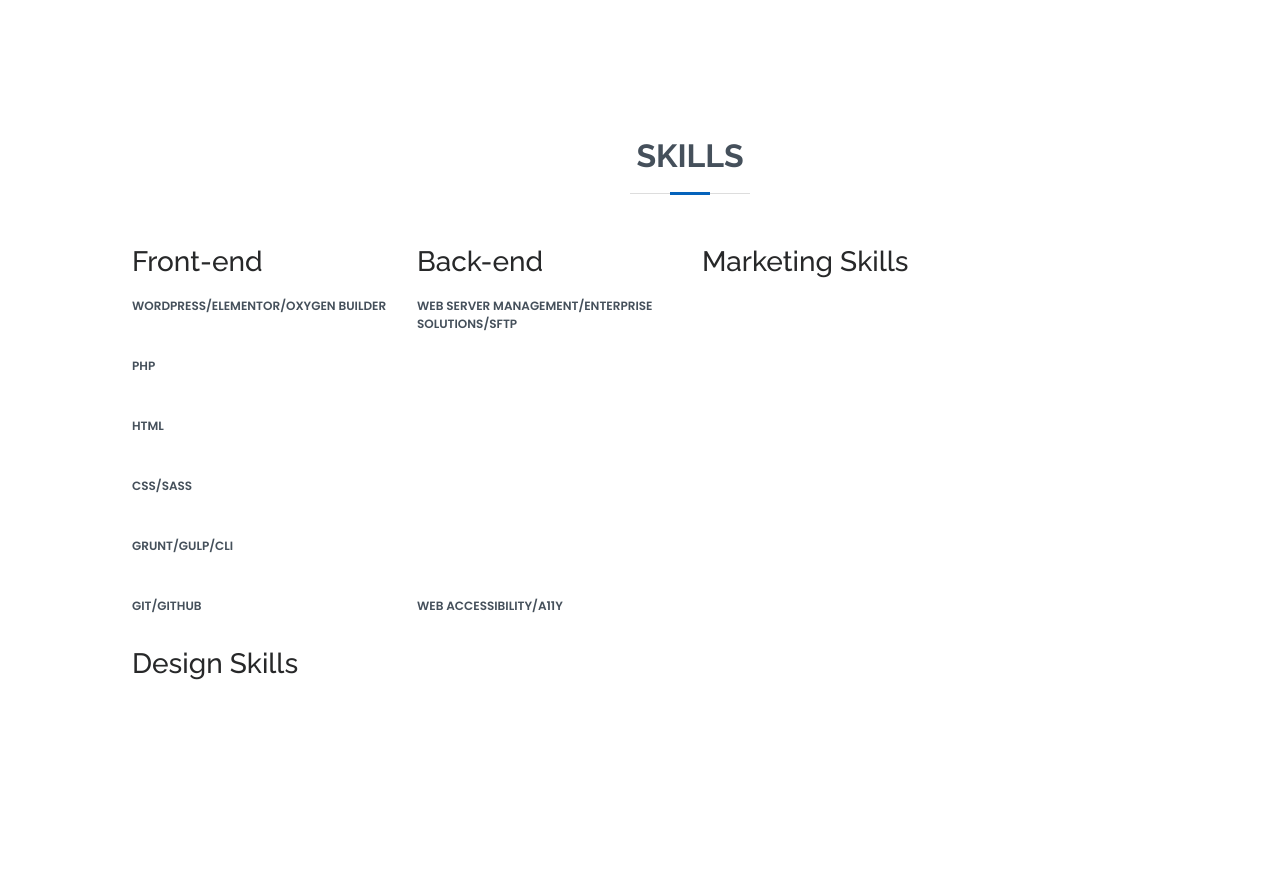
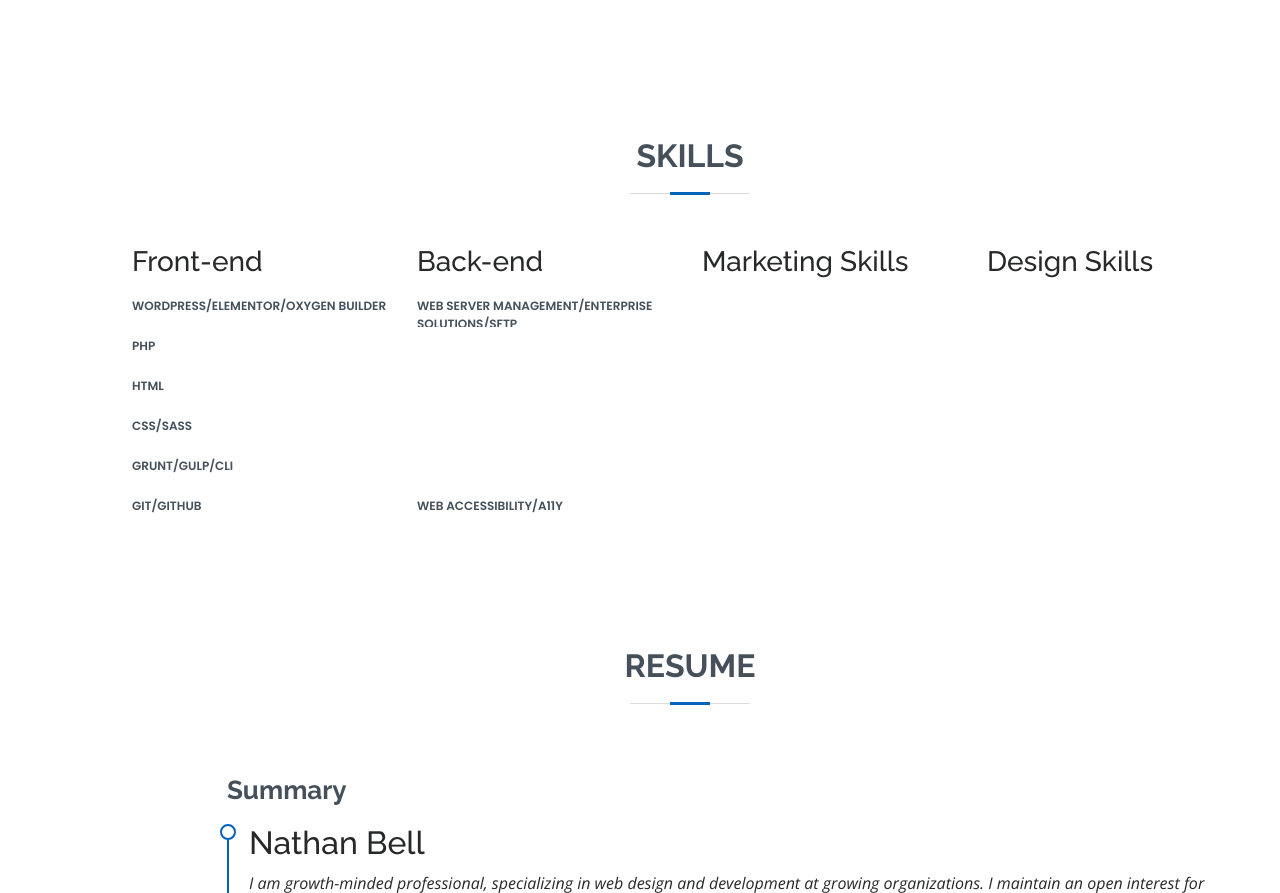
Before and after one commit to bellatl/westatlantaweb.com, a PHP site: page / in a window 1280 px wide. Shown: the part 1283-2176 px from the top of the page. Run offline with PHP 8.4, Linux system fonts and the light colour scheme.

Commit message:
090523_3

```diff
--- a/assets/css/style.css
+++ b/assets/css/style.css
@@ -489,7 +489,7 @@ section {
 # Akills
 --------------------------------------------------------------*/
 .skills .progress {
-  height: 60px;
+  height: 40px;
   display: block;
   background: none;
   border-radius: 0;
--- a/index.html
+++ b/index.html
@@ -11,7 +11,7 @@
   j=d.createElement(s),dl=l!='dataLayer'?'&l='+l:'';j.async=true;j.src=
   'https://www.googletagmanager.com/gtm.js?id='+i+dl;f.parentNode.insertBefore(j,f);
   })(window,document,'script','dataLayer','GTM-NFL4HBW');</script>
-  <link href="https://ik.imagekit.io/8b7adhsrj/favicon_MfcCuUxGZ.png?ik-sdk-version=javascript-1.4.3&updatedAt=1669261324675" rel="icon">
+  <link href="https://ik.imagekit.io/8b7adhsrj/bell_DLr2yQdaPa.png?updatedAt=1693967807885" rel="icon">
   <link href="assets/img/apple-touch-icon.png" rel="apple-touch-icon">
   <link href="https://fonts.googleapis.com/css?family=Open+Sans:300,300i,400,400i,600,600i,700,700i|Raleway:300,300i,400,400i,500,500i,600,600i,700,700i|Poppins:300,300i,400,400i,500,500i,600,600i,700,700i" rel="stylesheet">
   <link href="assets/vendor/aos/aos.css" rel="stylesheet">
@@ -229,7 +229,7 @@
 
           </div>
 
-          <div class="col-lg-6">
+          <div class="col-lg-3">
             <h3>Marketing Skills</h3>
             <div class="progress">
               <span class="skill"></span>
@@ -602,7 +602,7 @@
                 <svg width="100" height="100" viewBox="0 0 600 600" xmlns="http://www.w3.org/2000/svg">
                   <path stroke="none" stroke-width="0" fill="#f5f5f5" d="M300,521.0016835830174C376.1290562159157,517.8887921683347,466.0731472004068,529.7835943286574,510.70327084640275,468.03025145048787C554.3714126377745,407.6079735673963,508.03601936045806,328.9844924480964,491.2728898941984,256.3432110539036C474.5976632858925,184.082847569629,479.9380746630129,96.60480741107993,416.23090153303,58.64404602377083C348.86323505073057,18.502131276798302,261.93793281208167,40.57373210992963,193.5410806939664,78.93577620505333C130.42746243093433,114.334589627462,98.30271207620316,179.96522072025542,76.75703585869454,249.04625023123273C51.97151888228291,328.5150500222984,13.704378332031375,421.85034740162234,66.52175969318436,486.19268352777647C119.04800174914682,550.1803526380478,217.28368757567262,524.383925680826,300,521.0016835830174"></path>
                 </svg>
-                <i class="bx bxl-dev-to></i>
+                <i class="bx bxl-dev-to"></i>
               </div>
               <h4><a href="">Web Design/Development</a></h4>
               <p>My website serves as my resume but I am always open to contracting opportunites!</p>
```
Also changed, not shown: assets/fonts/FinancierDisplay-Light.woff2 (added), assets/fonts/FinancierDisplay-LightItalic.woff2 (added), 3 other files.
